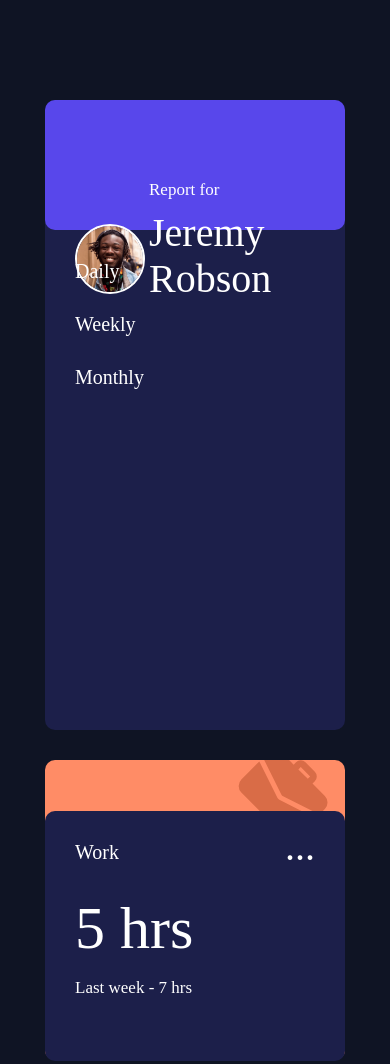
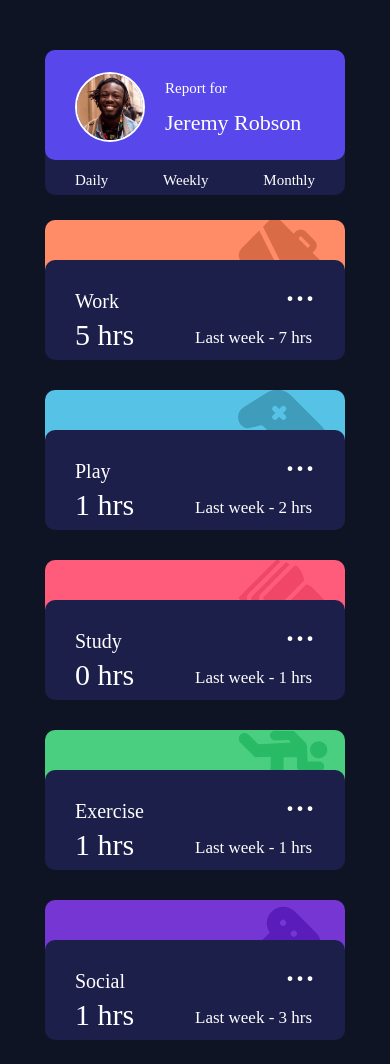
Before and after one commit to CarlosEcheverri2/Dashboar-Control-Tiempo, a plain HTML site: page index.html in a window 390 px wide. Shown: the top 1064 px of the page. Drawn offline with Linux system fonts and the light colour scheme.

Commit message:
resposive web desing

```diff
--- a/css/style.css
+++ b/css/style.css
@@ -21,7 +21,7 @@ body {
   display: inline-block;
   display: grid;
   grid-template-columns: 300px 300px 300px 300px;
-  grid-template-rows: 300px 300px;
+  grid-template-rows: 300px;
   grid-gap: 30px;
 }
 
@@ -33,6 +33,7 @@ body {
 
 .item:first-child {
   grid-row: 1/3;
+  height: 628px;
 }
 
 .item:nth-child(2) {
@@ -149,16 +150,34 @@ body {
 
 @media (max-width: 1260px) {
   .rejilla {
+    margin-top: 50px;
     grid-template-columns: 300px;
-    grid-template-rows: repeat(6, 300px);
+    grid-template-rows: repeat(8, 120px);
+    grid-gap: 50px;
   }
 
   .perfil {
-    height: 130px;
+    height: 110px;
+    position: relative;
+  }
+
+  .perfil__text {
+    font-size: 15px;
+    position: absolute;
+    left: 120px;
+    top: -20px;
+  }
+
+  .perfil__name {
+    font-size: 22px;
+    position: absolute;
+    top: 60px;
+    left: 120px;
   }
 
   .perfil__imagen {
-    display: inline-block;
+    position: absolute;
+    top: 22px;
     width: 70px;
     height: 70px;
     margin-top: 0;
@@ -168,4 +187,38 @@ body {
     display: inline-block;
     font-size: 10px;
   }
+
+  .contenido__time {
+    font-size: 30px;
+    position: absolute;
+    top: 28px;
+  }
+
+  .contenido__last {
+    position: absolute;
+    left: 120px;
+  }
+
+  .contenido {
+    height: 100px;
+    top: 40.4px;
+  }
+
+  .item:first-child {
+    height: 145px;
+  }
+
+  .selector div {
+    font-size: 15px;
+  }
+
+  .selector {
+    display: flex;
+    justify-content: space-between;
+    margin-top: -18px;
+  }
+
+  .item:first-child {
+    grid-row: 1;
+  }
 }
--- a/index.html
+++ b/index.html
@@ -21,9 +21,7 @@
         <div class="flex">
           <div class="perfil__text"> Report for</div>
           <div class="perfil__name">
-            Jeremy
-            <br>
-            Robson
+            Jeremy Robson
           </div>
         </div>
       </div>
@@ -62,7 +60,7 @@
         <div class="contenido__title"></div>
         <div class="contenido__time"></div>
         <div class="contenido__last"></div>
-        <div class="contenido__point">...</div>
+        <div class= "contenido__point">...</div>
       </div>
     </div>
     <div class="item">
@@ -82,7 +80,6 @@
       </div>
     </div>
   </div>
-
   <script src="/js/logic.js"></script>
 </body>
 </html>
```
